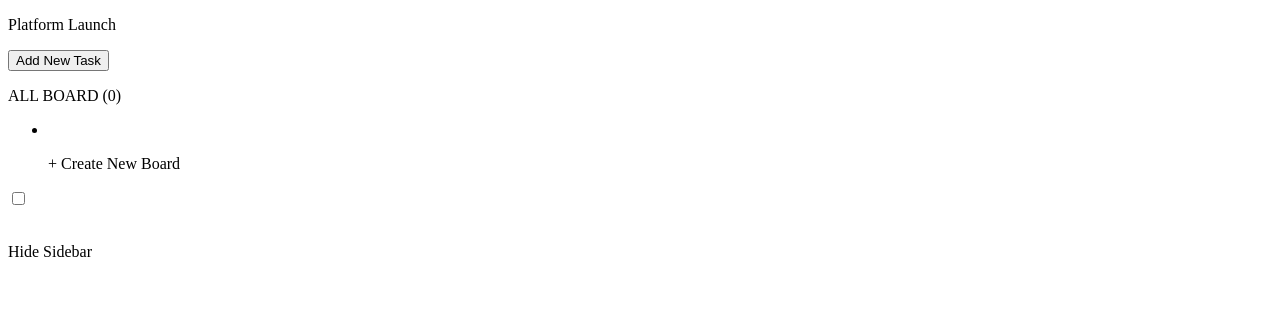
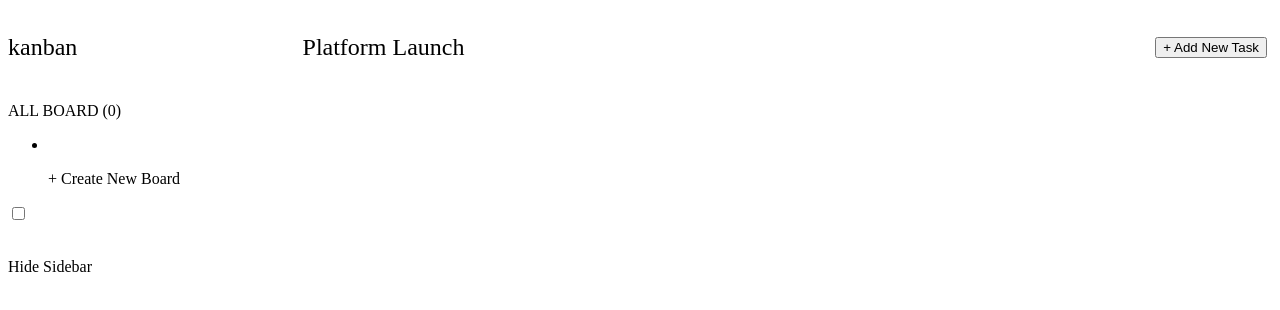
Before and after one commit to parthmanhas/frontend-mentor, an Angular app: page / in a window 1280 px wide. Shown: the top 310 px of the page. Built offline with nearby package versions, Linux system fonts and the light colour scheme.

Commit message:
fix navbar css issues

```diff
--- a/src/app/components/navbar/navbar.component.html
+++ b/src/app/components/navbar/navbar.component.html
@@ -1,4 +1,19 @@
-<div class="logo-container"></div>
-<p>Platform Launch</p>
-<button>Add New Task</button>
-<div class="three-dots"></div>
+<div class="logo-container m-2">
+    <div class="logo">
+        <div></div>
+        <div></div>
+        <div></div>
+    </div>
+    <p class="xl bold ml-1">kanban</p>
+</div>
+<div class="action-container m-2">
+    <p class="xl semi-bold">Platform Launch</p>
+    <div class="menu-items-container">
+        <button (click)="buttonClick('addNewTask')" class="btn"
+            [ngClass]="{'btn-primary': addNewTaskButtonDisabled === false, 'btn-disabled': addNewTaskButtonDisabled === true}">+
+            Add New Task</button>
+        <div class="ellipsis-menu">
+            <div></div>
+        </div>
+    </div>
+</div>
--- a/src/app/components/navbar/navbar.component.scss
+++ b/src/app/components/navbar/navbar.component.scss
@@ -0,0 +1,24 @@
+:host {
+    display: flex;
+    width: 100%;
+}
+
+.logo-container {
+    width: 30vw;
+    display: flex;
+    align-items: center;
+}
+
+.action-container {
+    display: flex;
+    width: 100%;
+    justify-content: space-between;
+}
+
+.menu-items-container {
+    display: flex;
+    align-items: center;
+    & > * {
+        margin-left: 5px;
+    }
+}
--- a/src/app/components/navbar/navbar.component.ts
+++ b/src/app/components/navbar/navbar.component.ts
@@ -1,4 +1,4 @@
-import { Component } from "@angular/core";
+import { Component, EventEmitter, Output } from "@angular/core";
 
 @Component({
     selector: 'app-navbar',
@@ -7,4 +7,14 @@ import { Component } from "@angular/core";
 })
 export class NavbarComponent {
 
+    @Output()
+    public createNewTask = new EventEmitter<boolean>();
+
+    public addNewTaskButtonDisabled = false;
+
+    public buttonClick(buttonName: string): void {
+        if (buttonName === 'addNewTask') {
+            this.createNewTask.emit(true);
+        }
+    }
 }
```
